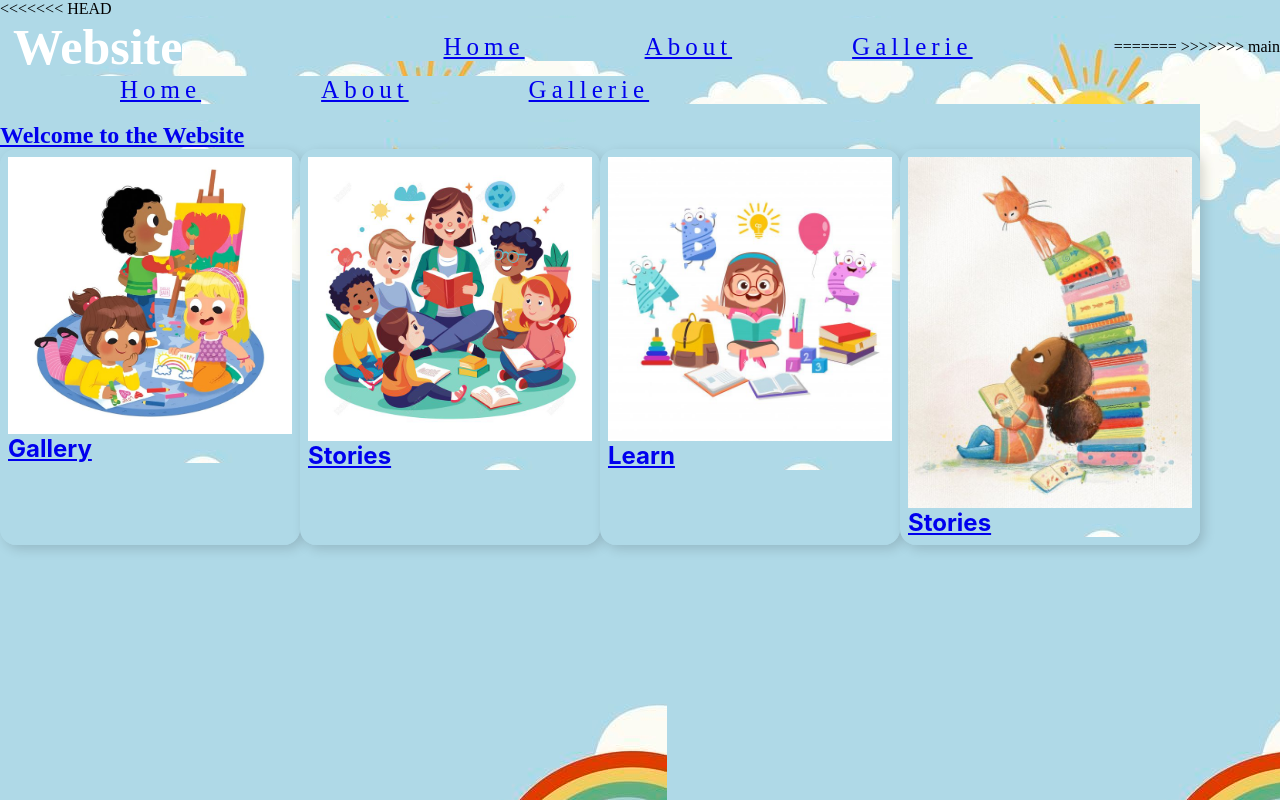
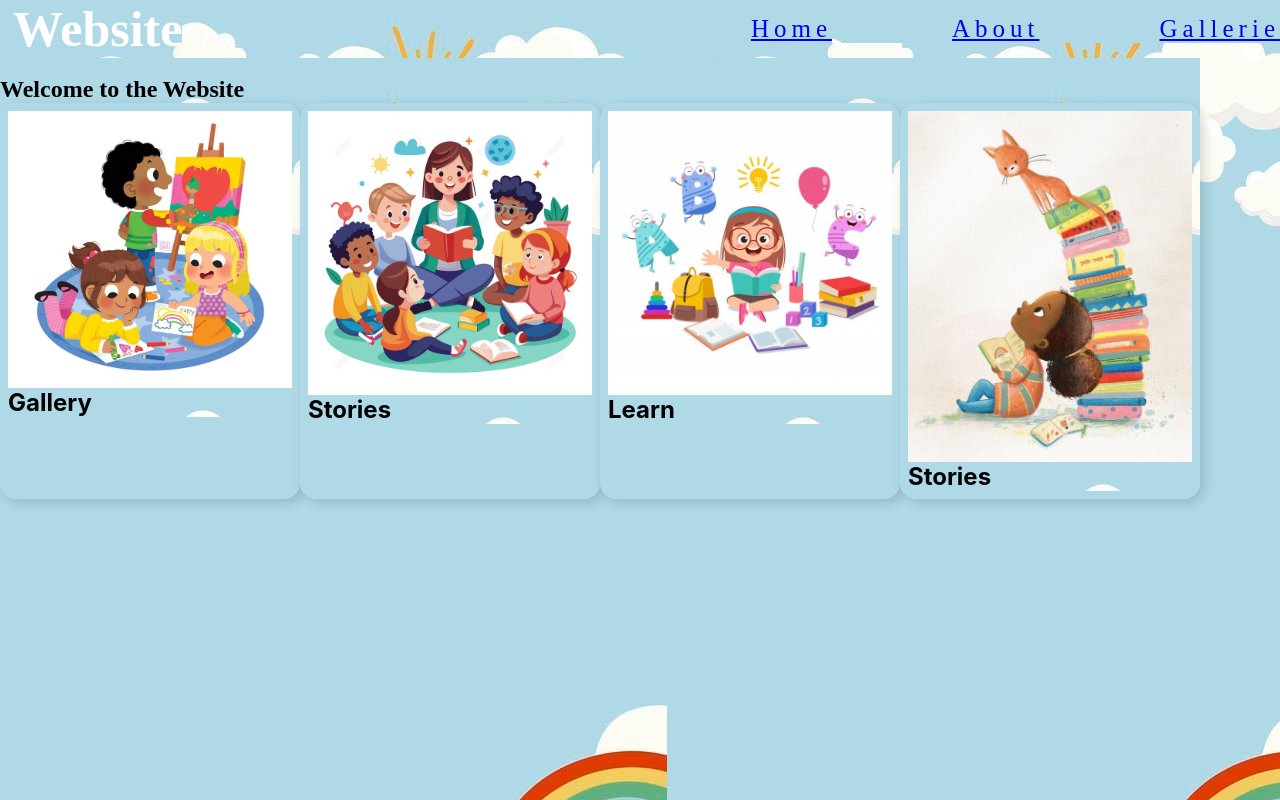
Before and after one commit to Alexis-Fredryck/Site-pour-enfants, a plain HTML site: page index.html in a window 1280 px wide. Drawn offline with Linux system fonts and the light colour scheme.

Commit message:
nav design css

```diff
--- a/index.html
+++ b/index.html
@@ -7,26 +7,17 @@
   <link rel="stylesheet" href="style.css"> <!-- si tu veux ajouter du CSS -->
 </head>
 <body>
-<<<<<<< HEAD
   <nav>
     <div class="profile">
     <h1>Website</h1>
     </div>
 
-    <ul>
-      <li><a href="index.html">Home</a></li>
-      <li><a href="about.html">About</a></li>
-      <li><a href="gallery.html">Gallerie</a></li>
-    </ul>
-=======
->>>>>>> main
-
     <header>
         <nav>
             <ul>
                 <li><a href="index.html">Home</a></li>
-                <li><a href="about.html">About</li>
-                <li><a href="gallery.html">Gallerie</li>
+                <li><a href="about.html">About</a></li>
+                <li><a href="gallery.html">Gallerie</a></li>
             </ul>
         </nav>
     </header>
```
